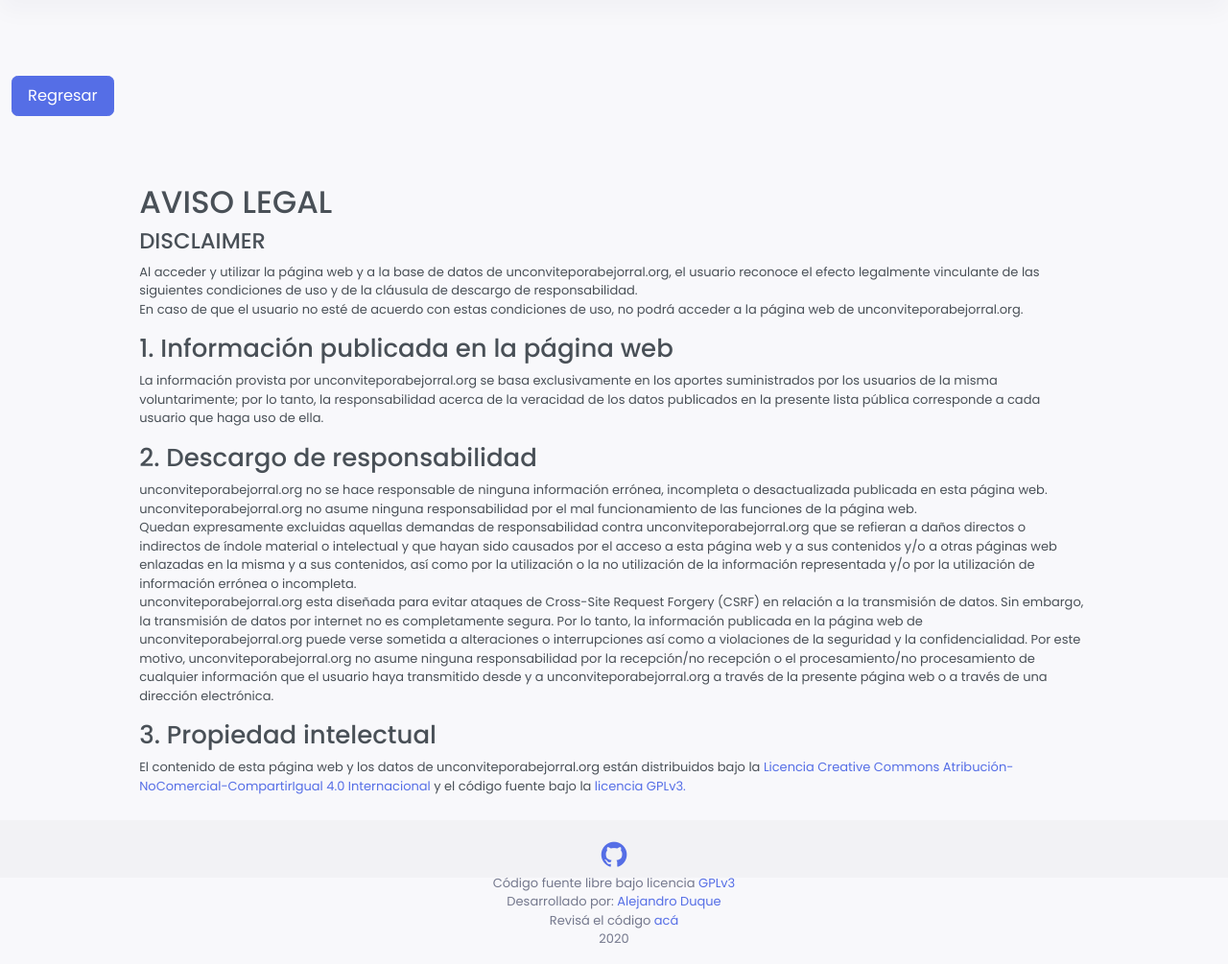
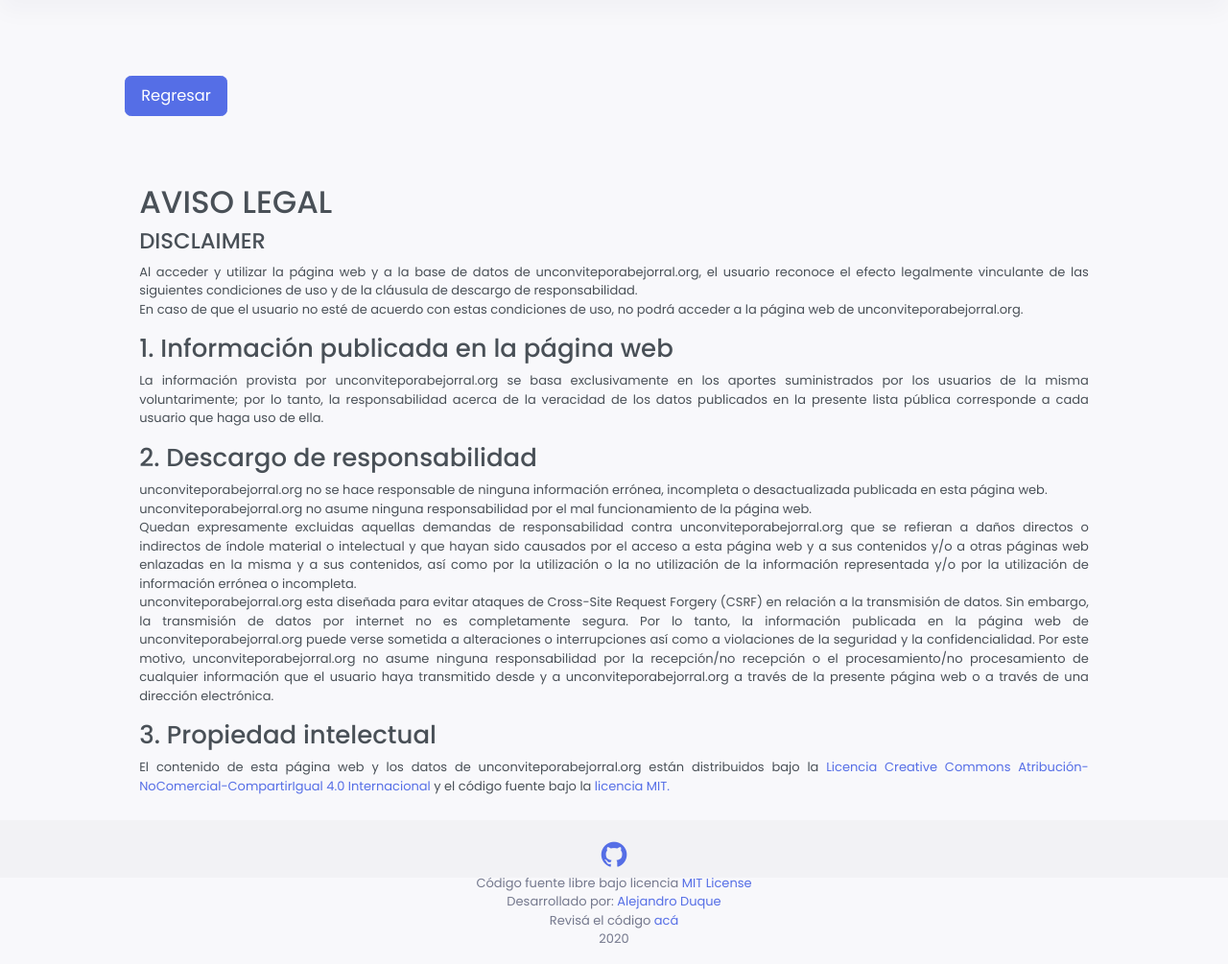
Before and after one commit to aleducode/help-abejorral, a Django app: page /advisor in a window 1280 px wide. Shown: the part 70-1075 px from the top of the page at 96% size. Run offline with Django 3.2, Linux system fonts and the light colour scheme; some libraries are stand-ins or nearby versions.

Commit message:
general fixes and disclaimer text.

```diff
--- a/abjhelp/templates/base.html
+++ b/abjhelp/templates/base.html
@@ -53,7 +53,7 @@
                     <div class="row text-center">
                         <div class="col-12">
                             <i class="bx bxl-github  text-primary display-5" style="font-size: xx-large;"></i>
-                            <p class="mt-0 pt-0 mb-0">Código fuente libre bajo licencia <a href="https://opensource.org/licenses/GPL-3.0">GPLv3</a></p>
+                            <p class="mt-0 pt-0 mb-0">Código fuente libre bajo licencia <a href="https://github.com/aleducode/help-abejorral/blob/master/LICENSE">MIT License</a></p>
                             <p class="mt-0 pt-0 mb-0">Desarrollado por: <a href="https://github.com/aleducode">Alejandro Duque</a></p>
                             <p class="mt-0 pt-0 mb-0"> Revisá el código <a href="https://github.com/aleducode/help-abejorral">acá</a></p>
                             <p>2020</p>
--- a/abjhelp/templates/index.html
+++ b/abjhelp/templates/index.html
@@ -18,7 +18,6 @@
                     </div>
                     <div class="card-body mt-0 pt-0">
                         <h5 >Si eres estudiante, padre de familia o tutor cuentanos tu necesidad.</h5>
-                        <!--<p class="card-text">Si eres estudiante, padre de familia o tutor cuentanos tu necesidad  .</p> -->
                     </div>
                 </div>
             </div>
@@ -29,9 +28,7 @@
                                 class="mdi mdi-bullseye-arrow mr-3"></i>Quiero ayudar</h5>
                     </div>
                     <div class="card-body mt-0 pt-0">
-                        <h5 class="card-title mt-0 ">Unete a esta iniciativa y apoya a quien lo necesite.</h5>
-                        <!--<p class="card-text">Some quick example text to build on the card title and make up the bulk of
-                            the card's content.</p>-->
+                        <h5 class="card-title mt-0 ">Únete a esta iniciativa y apoya a quien lo necesite.</h5>
                     </div>
                 </div>
             </div>
--- a/abjhelp/templates/legal_advisor.html
+++ b/abjhelp/templates/legal_advisor.html
@@ -4,16 +4,17 @@
 {% block content %}
 <div class="page-content">
 
-    <a href="{% url 'users:disclaimer' %}" class="btn btn-primary btn-lg enabled" role="button" aria-enabled="true">Regresar</a>
+
     <div class="container-fluid">
         <div class="col-xl-12">
-            <div class="content">
+            <a href="{% url 'users:disclaimer' %}" class="btn btn-primary btn-lg enabled" role="button" aria-enabled="true">Regresar</a>
+            <div class="content text-justify">
+
 
                 <h1>AVISO LEGAL</h1>
 
                 <h3>DISCLAIMER</h3>
-
-                <p>Al acceder y utilizar la página web y a la base de datos de unconviteporabejorral.org, el usuario reconoce el efecto
+                <p class="text-justify">Al acceder y utilizar la página web y a la base de datos de unconviteporabejorral.org, el usuario reconoce el efecto
                 legalmente vinculante de las siguientes condiciones de uso y de la cláusula de descargo de responsabilidad.<br>
                 En caso de que el usuario no esté de acuerdo con estas condiciones de uso, no podrá acceder a la página web de unconviteporabejorral.org.</p>
 
@@ -24,8 +25,8 @@
 
                 <h2>2. Descargo de responsabilidad</h2>
 
-                <p>unconviteporabejorral.org no se hace responsable de ninguna información errónea, incompleta o desactualizada publicada en esta página web.  <br>
-                unconviteporabejorral.org no asume ninguna responsabilidad por el mal funcionamiento de las funciones de la página web.<br>
+                <p lass="text-justify">unconviteporabejorral.org no se hace responsable de ninguna información errónea, incompleta o desactualizada publicada en esta página web.  <br>
+                unconviteporabejorral.org no asume ninguna responsabilidad por el mal funcionamiento de la página web.<br>
                 Quedan expresamente excluidas aquellas demandas de responsabilidad contra unconviteporabejorral.org que se refieran a daños directos
                 o indirectos de índole material o intelectual y que hayan sido causados por el acceso a esta página web y a sus contenidos y/o a otras
                 páginas web enlazadas en la misma y a sus contenidos, así como por la utilización o la no utilización de la información representada y/o por la utilización de información errónea o incompleta.<br>
@@ -37,7 +38,7 @@
                 <h2>3. Propiedad intelectual</h2>
                 <p>El contenido de esta página web y los datos de unconviteporabejorral.org están distribuidos bajo la
                 <a href="https://creativecommons.org/licenses/by-nc-sa/4.0/">Licencia Creative Commons Atribución-NoComercial-CompartirIgual 4.0 Internacional</a>
-                 y el código fuente bajo la <a href="https://www.gnu.org/licenses/gpl-3.0.html"> licencia GPLv3.</a></p>
+                 y el código fuente bajo la <a href="https://github.com/aleducode/help-abejorral/blob/master/LICENSE"> licencia MIT.</a></p>
                 </div>
 
         </div>
```
Also changed, not shown: abjhelp/templates/disclaimer.html (+13 -5 lines), abjhelp/templates/thanks.html (+4 -5 lines), abjhelp/users/forms.py (+7 -5 lines), abjhelp/users/views.py (+3 -6 lines), 1 other file.
